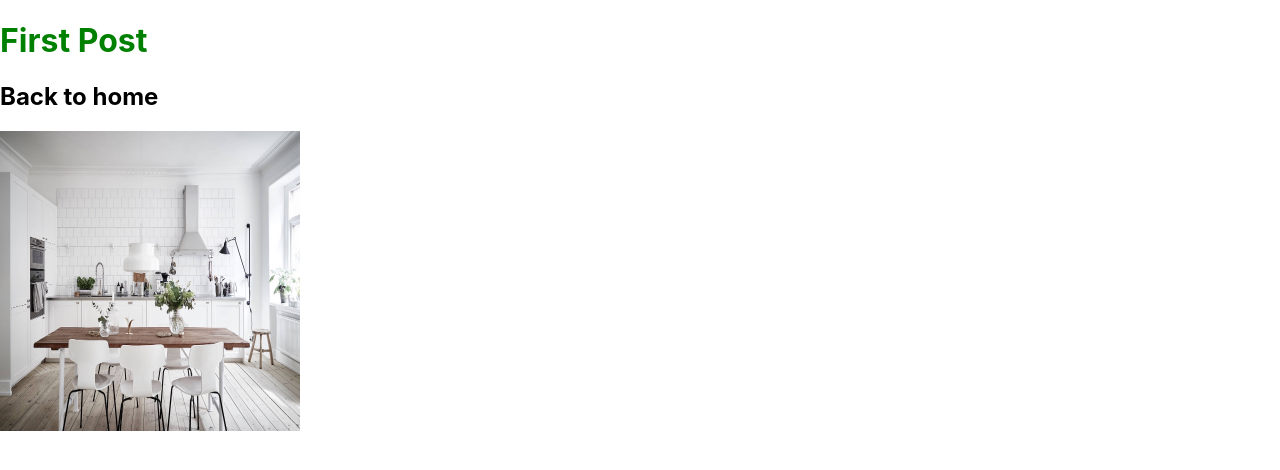
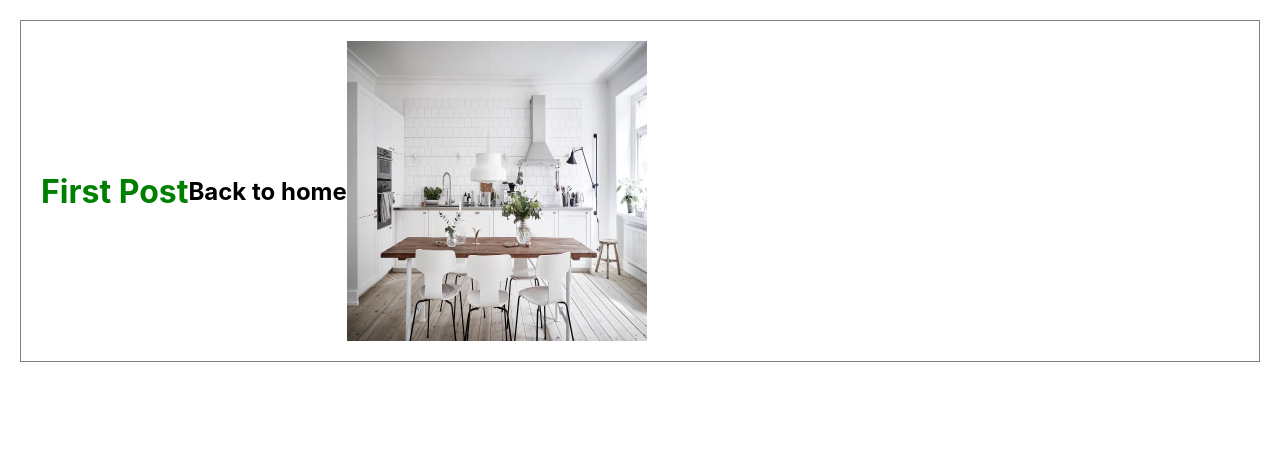
Before and after one commit to platium111/nextjs-tutorial, a Next.js app: page /posts/first-post in a window 1280 px wide. Shown: the top 470 px of the page. Built offline with nearby package versions, Linux system fonts and the light colour scheme.

Commit message:
feat: Layout

```diff
--- /dev/null
+++ b/components/layout/index.js
@@ -0,0 +1,6 @@
+import styles from "../../styles/Layout.module.css";
+
+// feat:  Layout | using to wrapper components
+export default function Layout({ children }) {
+  return <div className={styles.container}>{children}</div>;
+}
--- a/pages/posts/first-post.js
+++ b/pages/posts/first-post.js
@@ -1,11 +1,11 @@
 import Link from "next/link";
 import Head from "next/head";
 import Image from "next/image";
-
+import Layout from "../../components/layout";
 // ! need to have export default
 export default function FirstPost() {
   return (
-    <>
+    <Layout>
       {/* // how:  Modifying Head | why using <Head> ? because you can modify head of the page */}
       <Head>
         <title>First Post</title>
@@ -34,6 +34,6 @@ export default function FirstPost() {
           }
         `}
       </style>
-    </>
+    </Layout>
   );
 }
--- /dev/null
+++ b/styles/Layout.module.css
@@ -0,0 +1,7 @@
+.container {
+  display: flex;
+  border: 1px solid gray;
+  padding: 20px;
+  align-items: center;
+  margin: 20px;
+}
```
